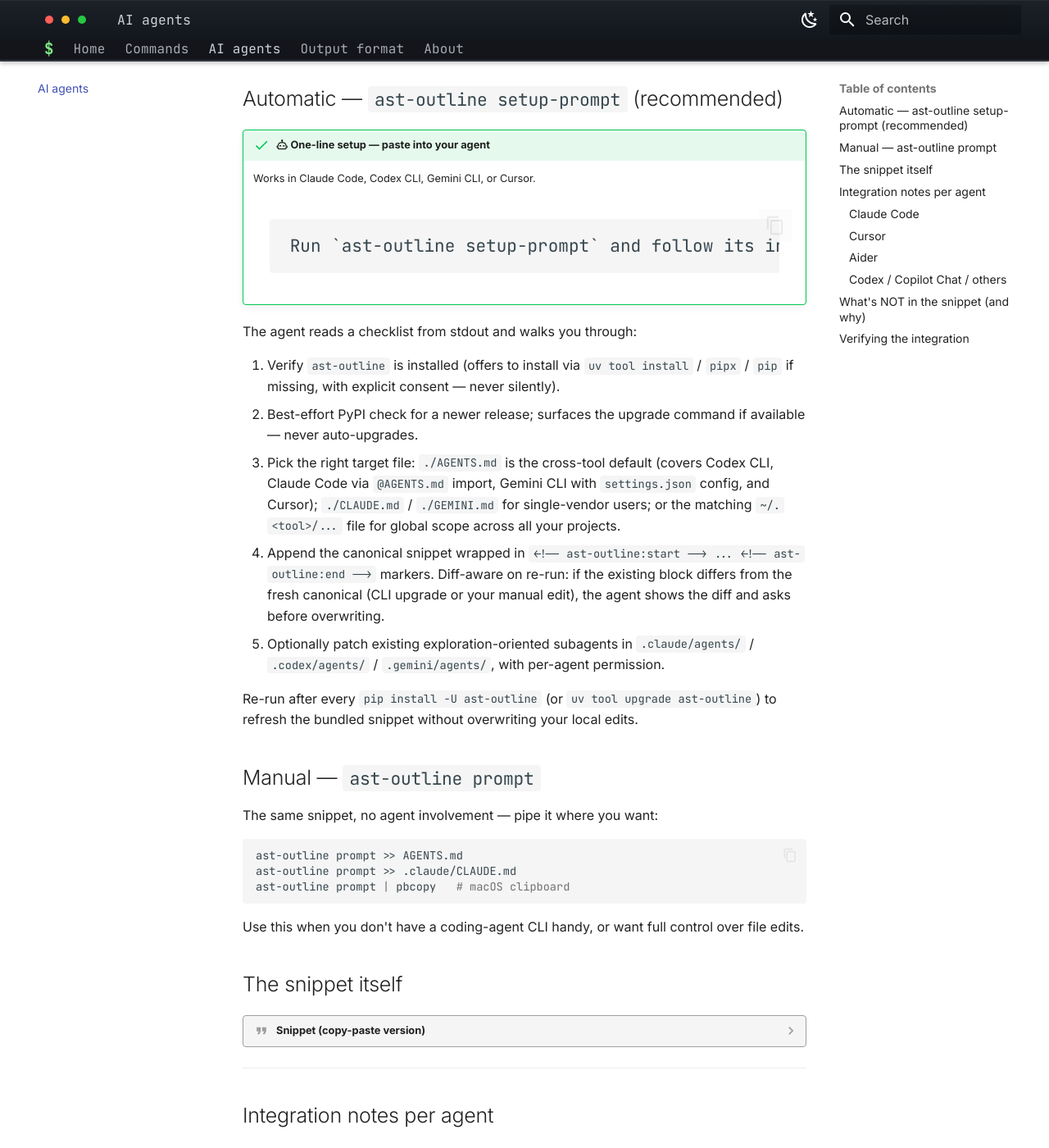
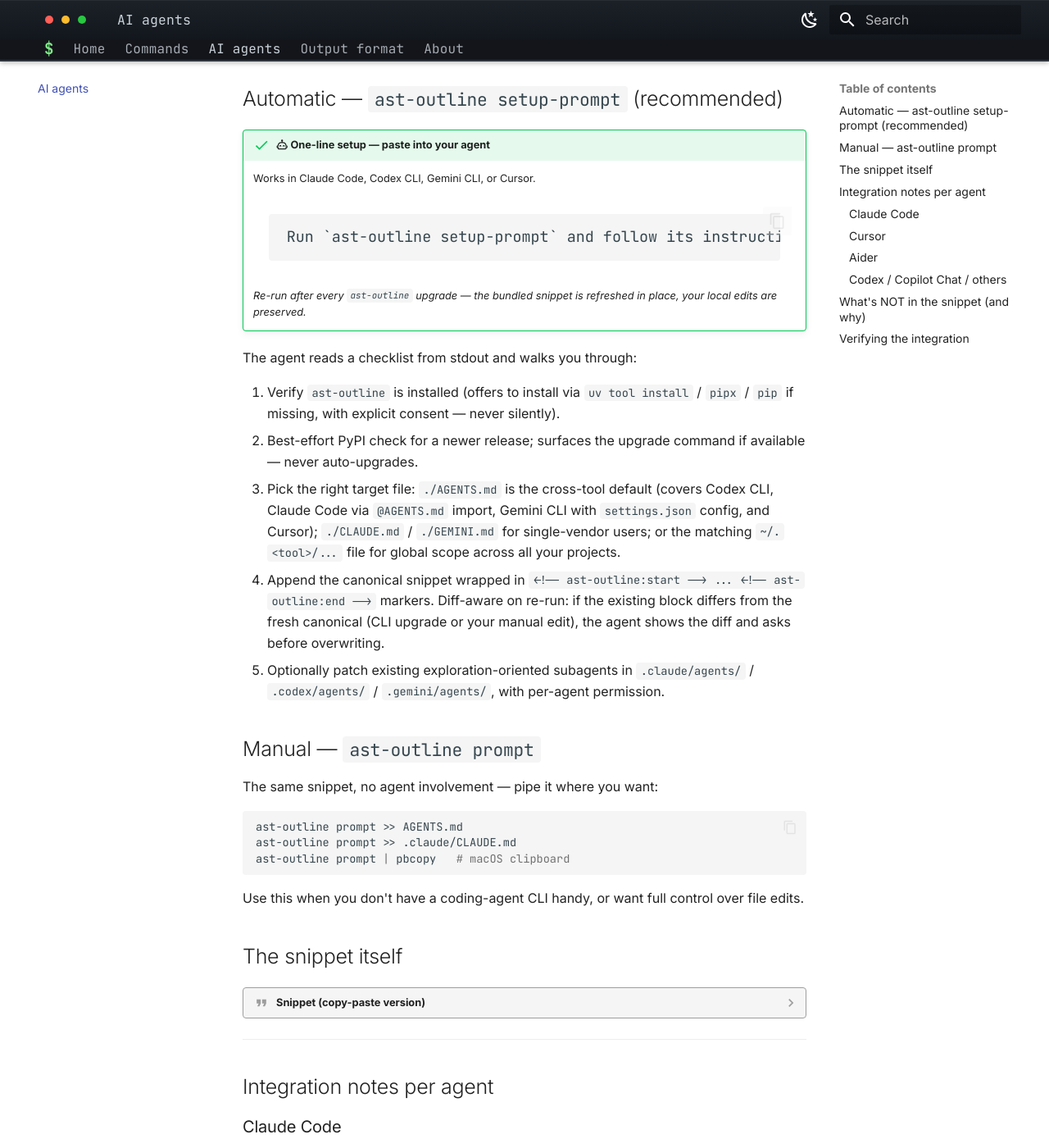
Before and after one commit to ast-outline/ast-outline.github.io, an MkDocs documentation site: the page built from docs/agents.md, in a window 1280 px wide and 1400 px high, scrolled down 220 px. Shown: the whole window at 82% size. Built offline with MkDocs 1.6.1 and Material for MkDocs 9.7.7, drawn with Linux system fonts in a browser that asks for light colours.

Commit message:
docs: swap Install/Install-with-AI order on home + CTA polish (smaller font, upgrade hint)
- index.md: ## Install now precedes ## Install with AI — manual paths
  read first as the foundation, agent-driven setup follows as the
  optimization on top. Drops the now-obsolete "scroll down to Install"
  back-pointer.
- All three pages (index, commands, agents): the success admonition
  picks up an italic line below the code block reminding users to
  re-run setup-prompt after every ast-outline upgrade — the bundled
  snippet refreshes in place, local edits preserved. Removes the
  duplicate prose mention in agents.md.
- extra.css: .ast-cta font-size 1.05rem -> 0.92rem (one notch smaller,
  still bigger than default code), tighter padding 0.85/1rem -> 0.7/0.95rem.

````diff
--- a/docs/agents.md
+++ b/docs/agents.md
@@ -14,6 +14,9 @@ Two paths to get the snippet there.
     ```text { .ast-cta }
     Run `ast-outline setup-prompt` and follow its instructions.
     ```
+
+    *Re-run after every `ast-outline` upgrade — the bundled snippet
+    is refreshed in place, your local edits are preserved.*
 
 The agent reads a checklist from stdout and walks you through:
 
@@ -35,10 +38,6 @@ The agent reads a checklist from stdout and walks you through:
 5. Optionally patch existing exploration-oriented subagents in
    `.claude/agents/` / `.codex/agents/` / `.gemini/agents/`, with
    per-agent permission.
-
-Re-run after every `pip install -U ast-outline` (or
-`uv tool upgrade ast-outline`) to refresh the bundled snippet
-without overwriting your local edits.
 
 ## Manual — `ast-outline prompt`
 
--- a/docs/assets/extra.css
+++ b/docs/assets/extra.css
@@ -762,12 +762,12 @@ pre.ast-console__out code {
 .md-typeset .highlight.ast-cta pre,
 .md-typeset .highlight.ast-cta code,
 .md-typeset .ast-cta pre code {
-  font-size: 1.05rem;
-  line-height: 1.6;
+  font-size: 0.92rem;
+  line-height: 1.55;
 }
 
 .md-typeset .highlight.ast-cta pre {
-  padding: 0.85rem 1rem;
+  padding: 0.7rem 0.95rem;
 }
 
 /* ─── Comparison table ────────────────────────────────────── */
````
Also changed, not shown: docs/commands.md (+3 -0 lines), docs/index.md (+53 -53 lines).
